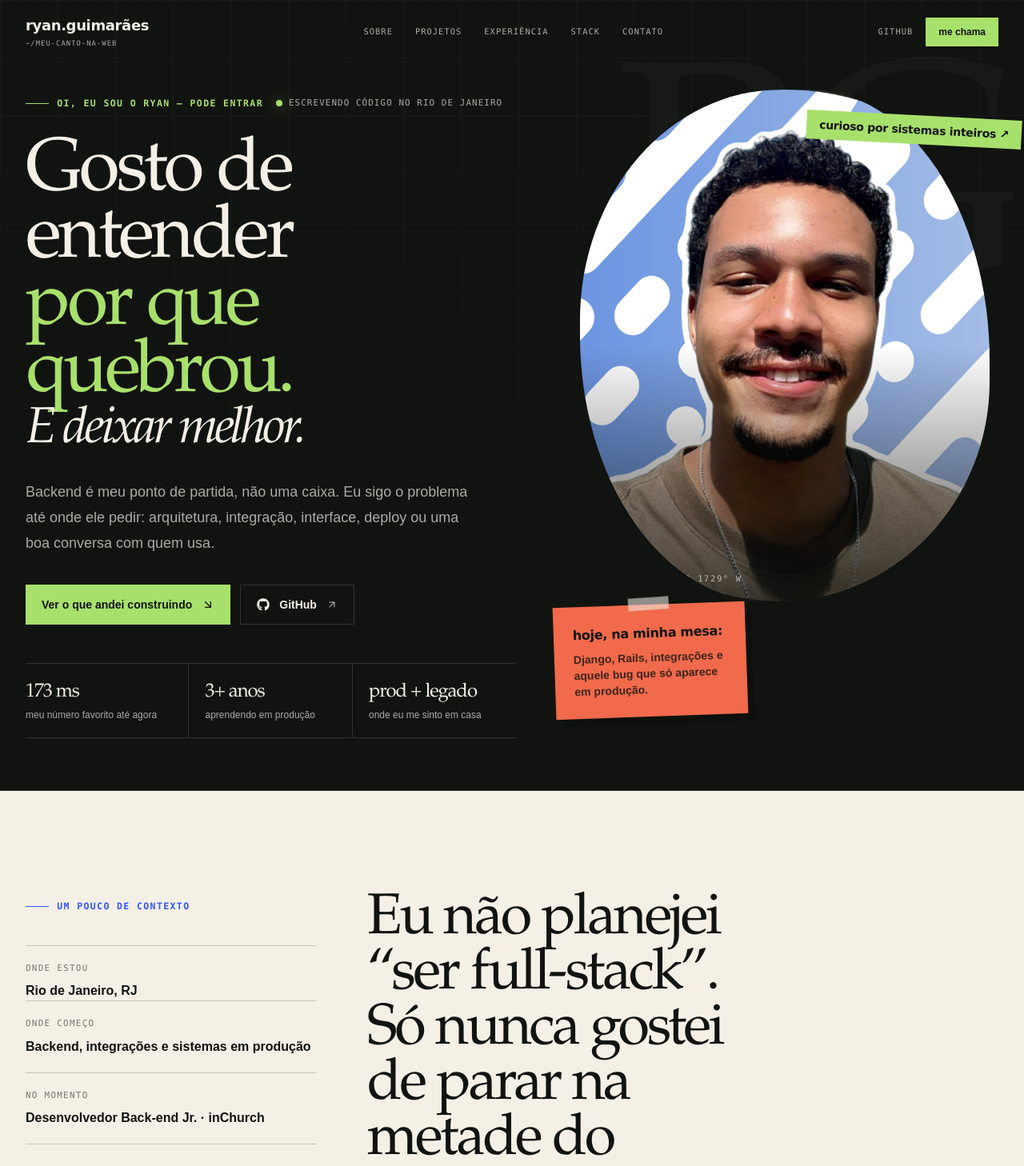
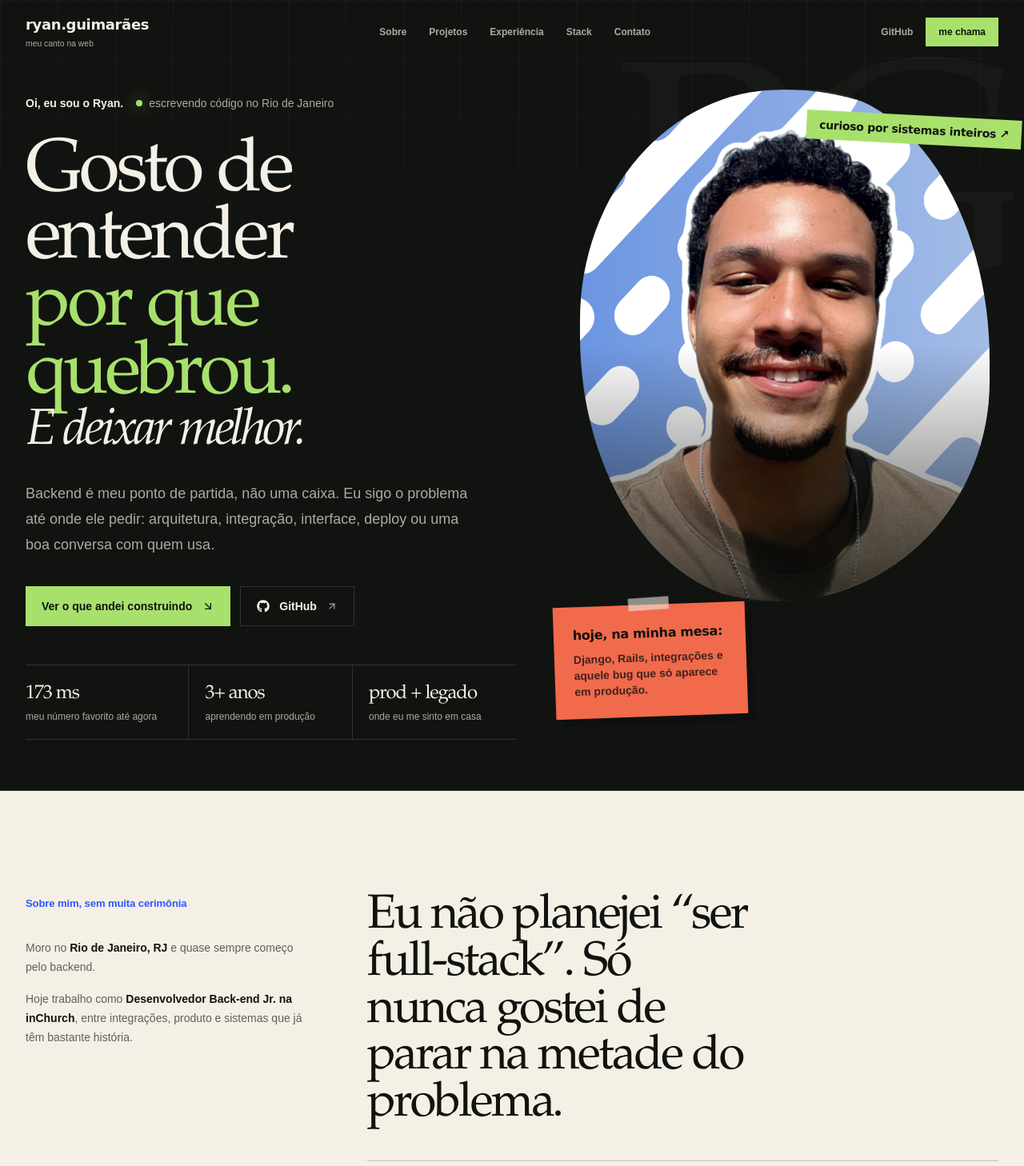
Before and after one commit to guimaraesr-y/ryanguimaraes.dev, a Next.js app: page / in a window 1280 px wide. Shown: the top 1458 px of the page at 80% size. Built offline with nearby package versions, Linux system fonts and the light colour scheme.

Commit message:
refactor: refine portfolio design and contact email

```diff
--- a/app/components/layout/Footer.tsx
+++ b/app/components/layout/Footer.tsx
@@ -1,18 +1,26 @@
 import { ArrowUpRight } from "lucide-react";
 import { personalInfo, socialLinks } from "@/app/data/constants";
 
-export function Footer() {
+interface FooterProps {
+  contactEmail?: string;
+}
+
+export function Footer({ contactEmail }: FooterProps) {
+  const links = contactEmail
+    ? [...socialLinks, { name: "Email", url: `mailto:${contactEmail}`, icon: "mail" }]
+    : socialLinks;
+
   return (
     <footer className="border-t border-line bg-background py-8">
       <div className="section-shell grid gap-6 text-sm md:grid-cols-3 md:items-center">
         <div>
           <p className="font-bold text-paper">{personalInfo.name}</p>
-          <p className="mono mt-1 text-[0.6rem] uppercase tracking-[0.12em] text-muted">
+          <p className="mt-1 text-xs text-muted">
             © {new Date().getFullYear()} · Rio de Janeiro
           </p>
         </div>
         <div className="flex flex-wrap gap-5 md:justify-center">
-          {socialLinks.map((link) => (
+          {links.map((link) => (
             <a
               key={link.name}
               href={link.url}
@@ -25,7 +33,7 @@ export function Footer() {
             </a>
           ))}
         </div>
-        <p className="mono text-[0.6rem] uppercase leading-5 tracking-[0.1em] text-muted md:text-right">
+        <p className="text-xs leading-5 text-muted md:text-right">
           Ainda mexendo nisso — como todo projeto pessoal deveria ser.
         </p>
       </div>
--- a/app/components/layout/Navbar.tsx
+++ b/app/components/layout/Navbar.tsx
@@ -5,7 +5,11 @@ import { Menu, X } from "lucide-react";
 import { useEffect, useState } from "react";
 import { navLinks, personalInfo } from "@/app/data/constants";
 
-export function Navbar() {
+interface NavbarProps {
+  contactEmail?: string;
+}
+
+export function Navbar({ contactEmail }: NavbarProps) {
   const [scrolled, setScrolled] = useState(false);
   const [isMobileMenuOpen, setIsMobileMenuOpen] = useState(false);
 
@@ -34,8 +38,8 @@ export function Navbar() {
             <span className="handwritten block text-lg font-bold text-paper transition-colors group-hover:text-acid">
               ryan.guimarães
             </span>
-            <span className="mono mt-0.5 hidden text-[0.55rem] uppercase tracking-[0.12em] text-muted sm:block">
-              ~/meu-canto-na-web
+            <span className="mt-0.5 hidden text-[0.65rem] text-muted sm:block">
+              meu canto na web
             </span>
           </a>
 
@@ -44,7 +48,7 @@ export function Navbar() {
               <button
                 key={link.name}
                 onClick={() => scrollToSection(link.href)}
-                className="focus-ring mono text-[0.65rem] uppercase tracking-[0.1em] text-muted transition-colors hover:text-paper"
+                className="focus-ring text-xs font-semibold text-muted transition-colors hover:text-paper"
               >
                 {link.name}
               </button>
@@ -56,7 +60,7 @@ export function Navbar() {
               href={personalInfo.github}
               target="_blank"
               rel="noopener noreferrer"
-              className="focus-ring mono text-[0.65rem] uppercase tracking-[0.1em] text-muted hover:text-paper"
+              className="focus-ring text-xs font-semibold text-muted hover:text-paper"
             >
               GitHub
             </a>
@@ -91,29 +95,37 @@ export function Navbar() {
           >
             <div className="flex h-full flex-col">
               <div className="border-t border-line">
-                {navLinks.map((link, index) => (
+                {navLinks.map((link) => (
                   <button
                     key={link.name}
                     onClick={() => scrollToSection(link.href)}
                     className="focus-ring display flex w-full items-center justify-between border-b border-line py-5 text-left text-4xl text-paper"
                   >
                     {link.name}
-                    <span className="mono text-[0.62rem] text-muted">
-                      {String(index + 1).padStart(2, "0")}
-                    </span>
+                    <span className="handwritten text-sm text-muted">vai ↘</span>
                   </button>
                 ))}
               </div>
               <div className="mt-auto flex items-end justify-between border-t border-line pt-5">
-                <p className="mono max-w-[14rem] text-[0.62rem] uppercase leading-5 tracking-[0.1em] text-muted">
+                <p className="max-w-[14rem] text-xs leading-5 text-muted">
                     Meu canto na web. Feito no Rio, mexido aos poucos e sempre em construção.
                 </p>
-                <a
-                  href={`mailto:${personalInfo.email}`}
-                  className="focus-ring bg-acid px-4 py-3 text-xs font-bold text-ink"
-                >
-                  E-mail
-                </a>
+                {contactEmail ? (
+                  <a
+                    href={`mailto:${contactEmail}`}
+                    className="focus-ring bg-acid px-4 py-3 text-xs font-bold text-ink"
+                  >
+                    E-mail
+                  </a>
+                ) : (
+                  <button
+                    type="button"
+                    onClick={() => scrollToSection("#contact")}
+                    className="focus-ring bg-acid px-4 py-3 text-xs font-bold text-ink"
+                  >
+                    Contato
+                  </button>
+                )}
               </div>
             </div>
           </motion.div>
--- a/app/components/sections/About.tsx
+++ b/app/components/sections/About.tsx
@@ -12,24 +12,17 @@ export function About() {
       <div className="section-shell">
         <div className="grid gap-12 lg:grid-cols-12 lg:gap-16">
           <div className="lg:col-span-4">
-            <p className="eyebrow !text-electric">um pouco de contexto</p>
-            <div className="mt-10 border-t border-ink/20 pt-5">
-              <p className="mono text-[0.68rem] uppercase tracking-[0.12em] text-ink/55">
-                onde estou
+            <p className="section-label !text-electric">Sobre mim, sem muita cerimônia</p>
+            <div className="mt-8 max-w-sm space-y-4 text-sm leading-6 text-ink/65">
+              <p>
+                Moro no <strong className="font-semibold text-ink">{personalInfo.location}</strong> e
+                quase sempre começo pelo backend.
               </p>
-              <p className="mt-2 font-semibold">{personalInfo.location}</p>
-            </div>
-            <div className="border-t border-ink/20 py-5">
-              <p className="mono text-[0.68rem] uppercase tracking-[0.12em] text-ink/55">
-                onde começo
+              <p>
+                Hoje trabalho como <strong className="font-semibold text-ink">Desenvolvedor
+                Back-end Jr. na inChurch</strong>, entre integrações, produto e sistemas que já
+                têm bastante história.
               </p>
-              <p className="mt-2 font-semibold">Backend, integrações e sistemas em produção</p>
-            </div>
-            <div className="border-y border-ink/20 py-5">
-              <p className="mono text-[0.68rem] uppercase tracking-[0.12em] text-ink/55">
-                no momento
-              </p>
-              <p className="mt-2 font-semibold">Desenvolvedor Back-end Jr. · inChurch</p>
             </div>
           </div>
 
@@ -39,7 +32,7 @@ export function About() {
               whileInView={{ opacity: 1, y: 0 }}
               viewport={{ once: true, margin: "-80px" }}
               transition={{ duration: 0.6 }}
-              className="display max-w-[14ch] text-5xl leading-[0.96] sm:text-7xl"
+              className="display max-w-[16ch] text-5xl leading-[0.98] sm:text-6xl"
             >
               Eu não planejei “ser full-stack”. Só nunca gostei de parar na metade do problema.
             </motion.h2>
@@ -85,8 +78,8 @@ export function About() {
         </div>
 
         <div className="mt-10 grid gap-5 md:grid-cols-[1fr_3fr] md:items-start">
-          <p className="mono text-[0.68rem] uppercase tracking-[0.12em] text-ink/50">
-            Formação contínua
+          <p className="text-xs font-semibold text-ink/50">
+            algumas coisas que estudei
           </p>
           <ul className="flex flex-wrap gap-x-7 gap-y-3">
             {certifications.map((certification) => (
--- a/app/components/sections/Hero.tsx
+++ b/app/components/sections/Hero.tsx
@@ -43,10 +43,10 @@ export function Hero() {
             initial={{ opacity: 0, y: 18 }}
             animate={{ opacity: 1, y: 0 }}
             transition={{ duration: 0.55 }}
-            className="mb-9 flex flex-wrap items-center gap-4"
+            className="mb-9 flex flex-wrap items-center gap-x-4 gap-y-2"
           >
-            <span className="eyebrow">Oi, eu sou o Ryan — pode entrar</span>
-            <span className="mono inline-flex items-center gap-2 text-[0.68rem] uppercase tracking-[0.1em] text-muted">
+            <span className="text-sm font-bold text-paper">Oi, eu sou o Ryan.</span>
+            <span className="inline-flex items-center gap-2 text-sm text-muted">
               <span className="h-2 w-2 rounded-full bg-acid shadow-[0_0_18px_rgba(168,224,108,.7)]" />
               escrevendo código no Rio de Janeiro
             </span>
@@ -137,8 +137,8 @@ export function Hero() {
               className="object-cover object-center grayscale-[12%] contrast-[1.04]"
             />
             <div className="pointer-events-none absolute inset-0 bg-gradient-to-t from-ink/75 via-transparent to-transparent" />
-            <div className="mono absolute bottom-5 left-5 text-[0.65rem] uppercase tracking-[0.16em] text-paper/70">
-              22.9068° S · 43.1729° W
+            <div className="absolute bottom-5 left-5 text-xs text-paper/70">
+              Rio de Janeiro · RJ
             </div>
           </motion.div>
 
--- a/app/data/constants.ts
+++ b/app/data/constants.ts
@@ -57,13 +57,11 @@ export const stats: Stat[] = [
 export const socialLinks: SocialLink[] = [
   { name: "GitHub", url: "https://github.com/guimaraesr-y", icon: "github" },
   { name: "LinkedIn", url: "https://www.linkedin.com/in/guimaraesry/", icon: "linkedin" },
-  { name: "Email", url: "mailto:guimaraesryan26@gmail.com", icon: "mail" },
 ];
 
 export const personalInfo = {
   name: "Ryan Guimarães",
   title: "Full-Stack Developer",
-  email: "guimaraesryan26@gmail.com",
   phone: "(21) 9 9657-0056",
   location: "Rio de Janeiro, RJ",
   website: "https://ryanguimaraes.dev",
--- a/app/globals.css
+++ b/app/globals.css
@@ -118,23 +118,12 @@ button {
   border-top: 1px solid var(--color-line);
 }
 
-.eyebrow {
-  display: inline-flex;
-  align-items: center;
-  gap: 0.65rem;
+.section-label {
+  display: inline-block;
   color: var(--color-acid);
-  font-family: var(--font-mono);
-  font-size: 0.72rem;
-  font-weight: 600;
-  letter-spacing: 0.12em;
-  text-transform: uppercase;
-}
-
-.eyebrow::before {
-  content: "";
-  width: 1.8rem;
-  height: 1px;
-  background: currentColor;
+  font-size: 0.82rem;
+  font-weight: 700;
+  letter-spacing: -0.01em;
 }
 
 .focus-ring {
--- a/app/page.tsx
+++ b/app/page.tsx
@@ -24,16 +24,18 @@ export const metadata: Metadata = {
 };
 
 export default function Home() {
+  const contactEmail = process.env.CONTACT_EMAIL;
+
   return (
       <main className="min-h-screen bg-background text-foreground">
-        <Navbar />
+        <Navbar contactEmail={contactEmail} />
         <Hero />
         <About />
         <Projects />
         <Experience />
         <Skills />
-      <Contact />
-      <Footer />
+      <Contact contactEmail={contactEmail} />
+      <Footer contactEmail={contactEmail} />
     </main>
   );
 }
```
Also changed, not shown: app/components/sections/Contact.tsx (+19 -14 lines), app/components/sections/Experience.tsx (+7 -7 lines), app/components/sections/Projects.tsx (+10 -10 lines), app/components/sections/Skills.tsx (+5 -8 lines), 1 other file (tests, documents, lock files or other folders).
